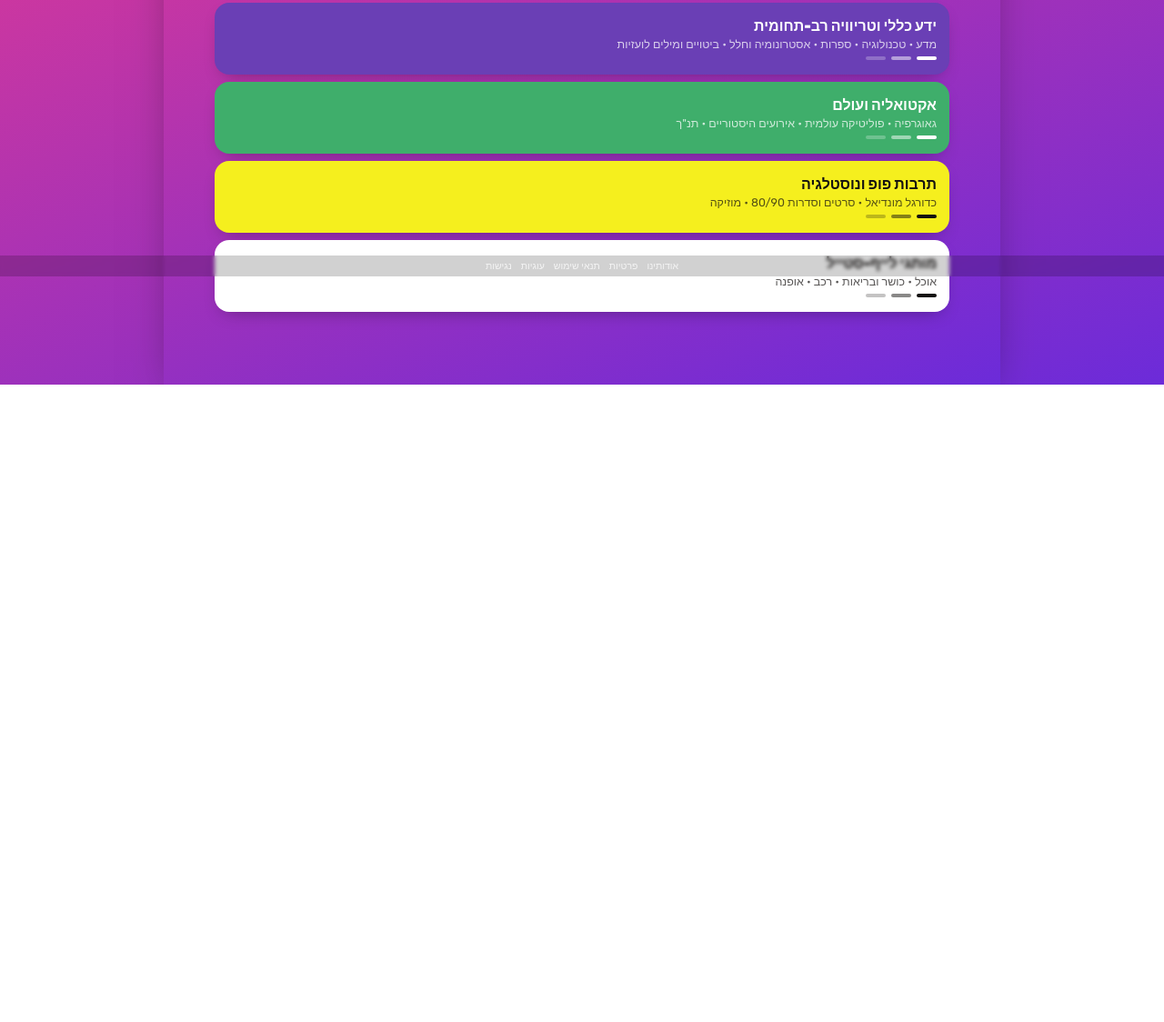
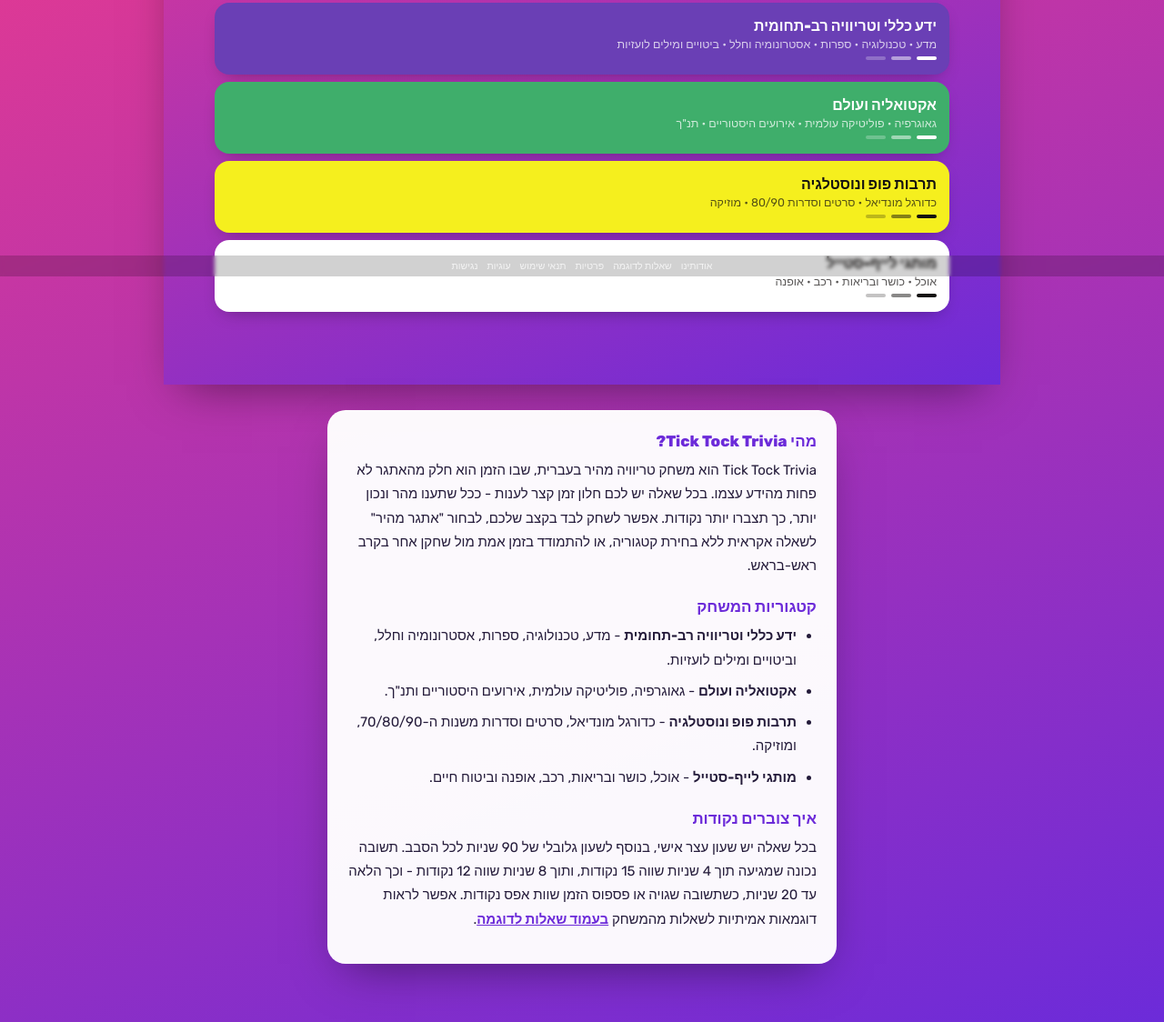
Before and after one commit to bmwz3341-is/my-Trivia-app, a website: page index.html in a window 1280 px wide. Shown: the part 496-1620 px from the top of the page at 91% size. Before the commit the page ends 919 px from the top, so only its background shows below. Drawn offline with Linux system fonts and the light colour scheme.

Commit message:
Address AdSense content-quality flags: real content on load + sample questions page
AdSense flagged the site for "ads on screens without publisher content" and
low-value content. Fixes: the quest page now populates the real question/answers
behind the start-gate modal immediately instead of only after clicking start;
the home page gains a genuine descriptive content section; and a new
sampleQuestions.html surfaces real Q&A pulled from questions.json so the site
has actual crawlable content.

```diff
--- a/HomePageTrivia.css
+++ b/HomePageTrivia.css
@@ -369,3 +369,65 @@ html[data-theme="amoled"] .home-screen {
 .category-card--green .category-card__difficulty span:last-child {
   background: rgba(20, 17, 16, 0.25);
 }
+
+/* Real descriptive content, placed after the hero (.home-screen) in normal document
+   flow — reachable by scrolling, but adds nothing inside .home-screen itself so the
+   tuned no-scroll mobile hero layout is unaffected. */
+.home-content {
+  width: 100%;
+  display: flex;
+  justify-content: center;
+  padding: 28px 20px 64px;
+  direction: rtl;
+}
+
+.home-content__card {
+  width: 100%;
+  max-width: 560px;
+  color: #241b3a;
+  background: rgba(255, 255, 255, 0.97);
+  border-radius: 20px;
+  padding: 24px 22px 28px;
+  box-shadow: 0 20px 50px -20px rgba(0, 0, 0, 0.5);
+}
+
+.home-content__title {
+  font-size: 17px;
+  font-weight: 800;
+  margin: 22px 0 8px;
+  color: #6C2BD9;
+}
+
+.home-content__title:first-child {
+  margin-top: 0;
+}
+
+.home-content__card p,
+.home-content__card li {
+  font-size: 15px;
+  line-height: 1.75;
+  margin-bottom: 8px;
+}
+
+.home-content__list {
+  padding-inline-start: 22px;
+  margin-bottom: 8px;
+}
+
+.home-content__card a {
+  color: #6C2BD9;
+  font-weight: 600;
+}
+
+html[data-theme="amoled"] .home-content__card {
+  background: #141118;
+  color: #f0e9ff;
+}
+
+html[data-theme="amoled"] .home-content__title {
+  color: #c9a4ff;
+}
+
+html[data-theme="amoled"] .home-content__card a {
+  color: #c9a4ff;
+}
--- a/index.html
+++ b/index.html
@@ -80,8 +80,37 @@
     </section>
   </main>
 
+  <section class="home-content">
+    <div class="home-content__card">
+      <h2 class="home-content__title">מהי Tick Tock Trivia?</h2>
+      <p>
+        Tick Tock Trivia הוא משחק טריוויה מהיר בעברית, שבו הזמן הוא חלק מהאתגר לא פחות מהידע עצמו.
+        בכל שאלה יש לכם חלון זמן קצר לענות - ככל שתענו מהר ונכון יותר, כך תצברו יותר נקודות. אפשר
+        לשחק לבד בקצב שלכם, לבחור "אתגר מהיר" לשאלה אקראית ללא בחירת קטגוריה, או להתמודד בזמן אמת
+        מול שחקן אחר בקרב ראש-בראש.
+      </p>
+
+      <h2 class="home-content__title">קטגוריות המשחק</h2>
+      <ul class="home-content__list">
+        <li><strong>ידע כללי וטריוויה רב-תחומית</strong> - מדע, טכנולוגיה, ספרות, אסטרונומיה וחלל, וביטויים ומילים לועזיות.</li>
+        <li><strong>אקטואליה ועולם</strong> - גאוגרפיה, פוליטיקה עולמית, אירועים היסטוריים ותנ"ך.</li>
+        <li><strong>תרבות פופ ונוסטלגיה</strong> - כדורגל מונדיאל, סרטים וסדרות משנות ה-70/80/90, ומוזיקה.</li>
+        <li><strong>מותגי לייף-סטייל</strong> - אוכל, כושר ובריאות, רכב, אופנה וביטוח חיים.</li>
+      </ul>
+
+      <h2 class="home-content__title">איך צוברים נקודות</h2>
+      <p>
+        בכל שאלה יש שעון עצר אישי, בנוסף לשעון גלובלי של 90 שניות לכל הסבב. תשובה נכונה שמגיעה
+        תוך 4 שניות שווה 15 נקודות, ותוך 8 שניות שווה 12 נקודות - וכך הלאה עד 20 שניות, כשתשובה
+        שגויה או פספוס הזמן שוות אפס נקודות. אפשר לראות דוגמאות אמיתיות לשאלות מהמשחק
+        <a href="sampleQuestions.html">בעמוד שאלות לדוגמה</a>.
+      </p>
+    </div>
+  </section>
+
   <footer class="legal-footer">
     <a href="about.html">אודותינו</a>
+    <a href="sampleQuestions.html">שאלות לדוגמה</a>
     <a href="privacy.html">פרטיות</a>
     <a href="terms.html">תנאי שימוש</a>
     <a href="cookies.html">עוגיות</a>
```
Also changed, not shown: about.html (+5 -0 lines), questPageTrivia.js (+8 -2 lines), sampleQuestions.html (added, +61 -0 lines).
